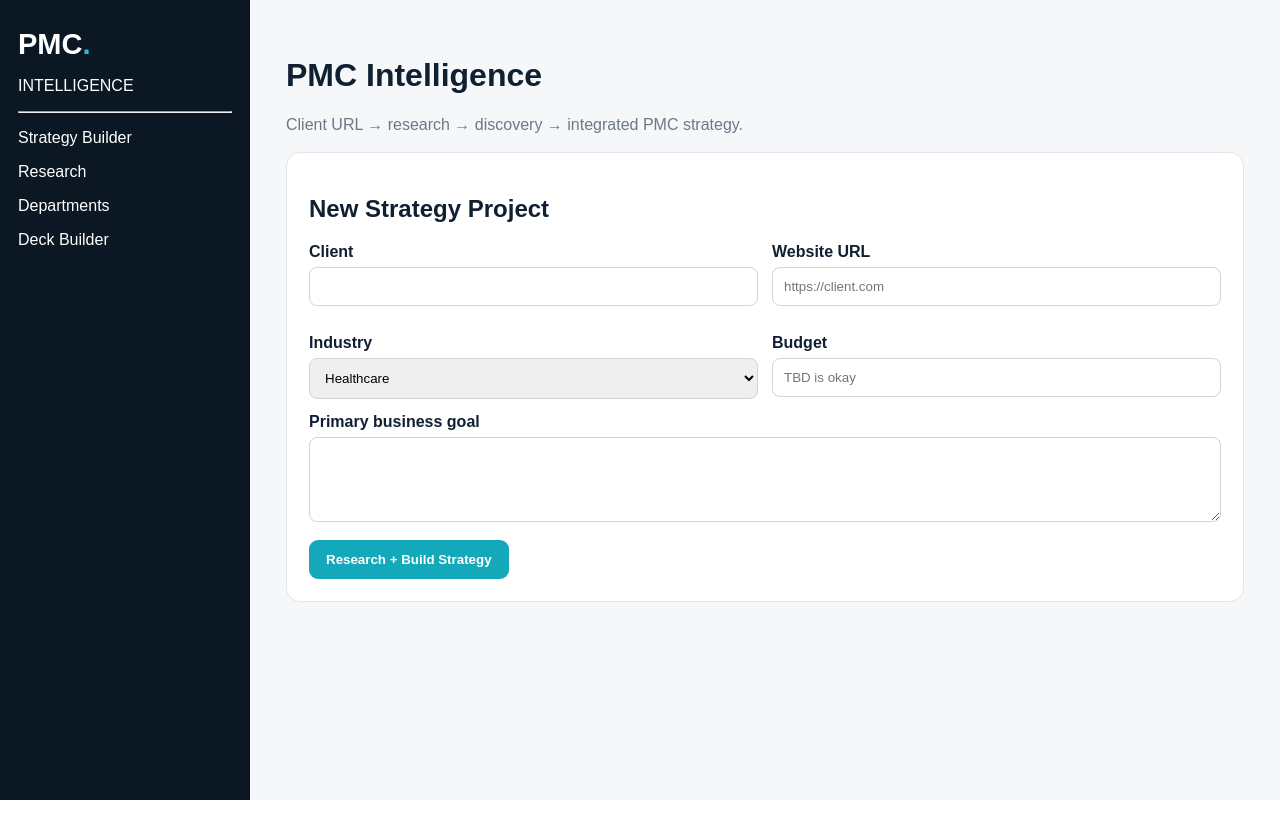
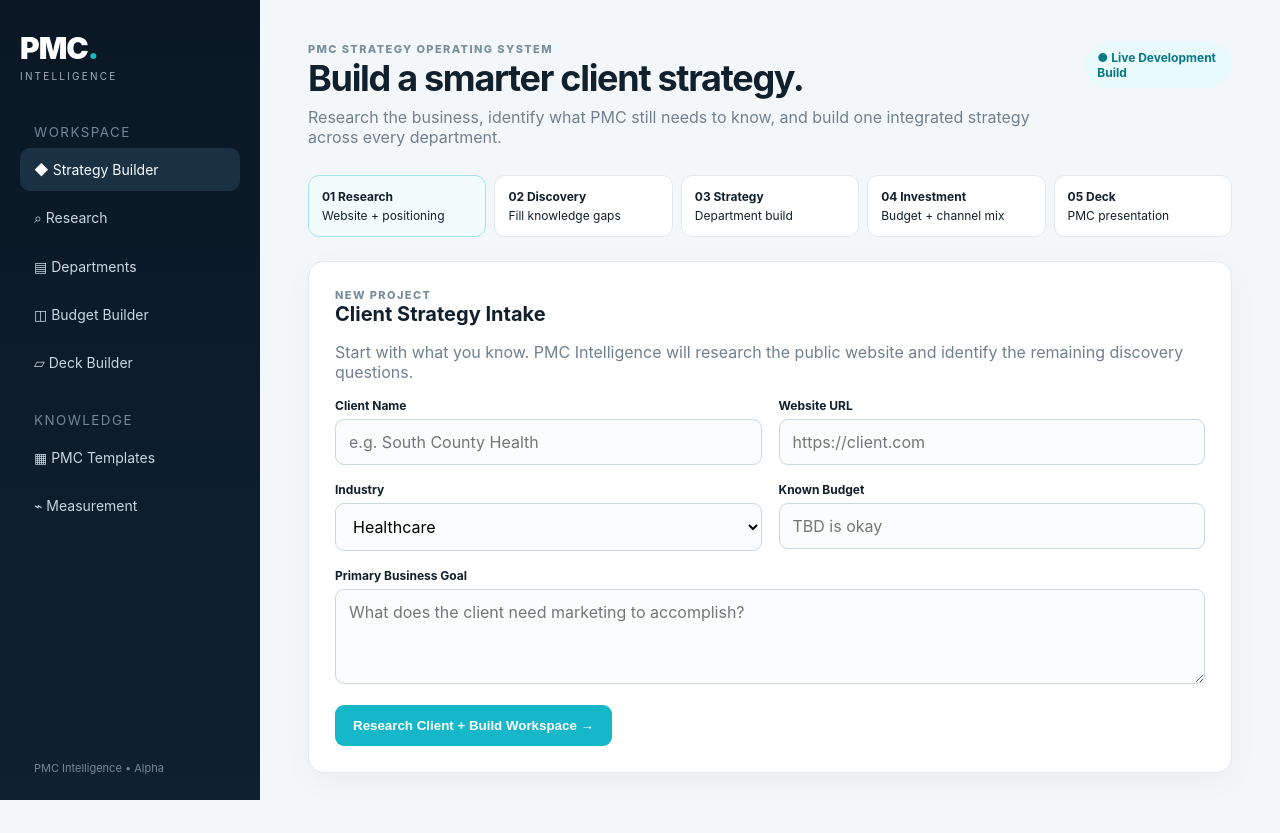
Before and after one commit to PMCMEDIA/pmc-intelligence, a Flask app: page / in a window 1280 px wide. Before the commit the page ends 800 px from the top, so only its background shows below. Run offline with Flask 3, Linux system fonts and the light colour scheme.

Commit message:
Polish PMC Intelligence UI and expand strategy workflow preview

```diff
--- a/templates/index.html
+++ b/templates/index.html
@@ -1,5 +1,56 @@
-<!doctype html><html><head><meta charset="utf-8"><meta name="viewport" content="width=device-width,initial-scale=1"><title>PMC Intelligence</title>
-<style>*{box-sizing:border-box}body{margin:0;font-family:Arial;background:#f5f7f9;color:#102033}.side{position:fixed;width:250px;inset:0 auto 0 0;background:#0c1724;color:white;padding:28px 18px}.logo{font-size:29px;font-weight:900}.teal{color:#25bfd2}.main{margin-left:250px;padding:36px}.card{background:white;border:1px solid #e0e6eb;border-radius:14px;padding:22px;margin:18px 0}.grid{display:grid;grid-template-columns:1fr 1fr;gap:14px}input,select,textarea{width:100%;padding:11px;border:1px solid #ccd5de;border-radius:8px;margin:6px 0 14px}textarea{min-height:85px}.btn{background:#13a9bb;color:white;border:0;padding:12px 17px;border-radius:9px;font-weight:700;cursor:pointer}.muted{color:#6d7886}.tag{display:inline-block;background:#e7f8fa;color:#087d8d;padding:5px 9px;border-radius:20px;font-size:11px}@media(max-width:800px){.side{display:none}.main{margin:0;padding:20px}.grid{grid-template-columns:1fr}}</style></head>
-<body><aside class="side"><div class="logo">PMC<span class="teal">.</span></div><p>INTELLIGENCE</p><hr><p>Strategy Builder</p><p>Research</p><p>Departments</p><p>Deck Builder</p></aside><main class="main"><h1>PMC Intelligence</h1><p class="muted">Client URL → research → discovery → integrated PMC strategy.</p>
-<div class="card"><h2>New Strategy Project</h2><div class="grid"><div><b>Client</b><input id=c></div><div><b>Website URL</b><input id=u placeholder="https://client.com"></div><div><b>Industry</b><select id=i><option>Healthcare</option><option>Restaurant / Hospitality</option><option>Insurance</option><option>Financial Services</option><option>B2B</option><option>Other</option></select></div><div><b>Budget</b><input id=b placeholder="TBD is okay"></div></div><b>Primary business goal</b><textarea id=g></textarea><button class=btn onclick=build()>Research + Build Strategy</button></div><div id=o></div>
-<script>async function build(){o.innerHTML='<div class=card><h2>Researching…</h2></div>';let r=await fetch('/api/projects',{method:'POST',headers:{'Content-Type':'application/json'},body:JSON.stringify({client:c.value||'New Client',url:u.value,industry:i.value,budget:b.value||'TBD',goal:g.value||'Grow qualified demand'})});let p=await r.json();let facts=p.strategy.facts.map(x=>'<li><b>'+x.source+':</b> '+x.label+' — '+x.value+'</li>').join('');let qs=p.questions.map(x=>'<li>'+x+'</li>').join('');let ds=Object.entries(p.strategy.departments).map(([k,v])=>'<h3>'+k+'</h3><p>'+v.join(' • ')+'</p>').join('');o.innerHTML='<div class=card><span class=tag>'+p.status+'</span><h2>Verified Research</h2><ul>'+facts+'</ul><h2>Smart Discovery</h2><ul>'+qs+'</ul></div><div class=card><h2>Executive Strategy</h2><p>'+p.strategy.executive+'</p>'+ds+'</div>'}</script></main></body></html>
+<!doctype html>
+<html>
+<head>
+<meta charset="utf-8"><meta name="viewport" content="width=device-width,initial-scale=1">
+<title>PMC Intelligence</title>
+<style>
+*{box-sizing:border-box}body{margin:0;font-family:Inter,-apple-system,BlinkMacSystemFont,"Segoe UI",sans-serif;background:#f4f7f9;color:#10202d}
+:root{--navy:#0b1724;--navy2:#132638;--teal:#16b7c8;--muted:#71808e;--line:#e2e9ee;--white:#fff}
+.shell{min-height:100vh}.side{position:fixed;inset:0 auto 0 0;width:260px;background:linear-gradient(180deg,var(--navy),#0d2131);color:white;padding:30px 20px}
+.logo{font-size:30px;font-weight:900;letter-spacing:-1px}.logo span{color:var(--teal)}.eyebrow{font-size:10px;letter-spacing:2.2px;color:#9fb0bf;margin-top:4px}
+.nav{margin-top:42px}.nav div{padding:13px 14px;border-radius:10px;margin:5px 0;color:#cbd7df;font-size:14px}.nav .active{background:#1a3144;color:white}.nav small{display:block;color:#72889a;margin:28px 14px 8px;text-transform:uppercase;letter-spacing:1.5px}
+.version{position:absolute;bottom:25px;left:34px;color:#73899a;font-size:11px}.main{margin-left:260px;padding:42px 48px;max-width:1500px}
+.hero{display:flex;justify-content:space-between;gap:30px;align-items:flex-start;margin-bottom:28px}.hero h1{font-size:36px;letter-spacing:-1.3px;margin:0 0 7px}.muted{color:var(--muted)}
+.status{background:#e9fafb;color:#087987;padding:8px 12px;border-radius:999px;font-size:12px;font-weight:700}.card{background:white;border:1px solid var(--line);border-radius:16px;padding:26px;margin:18px 0;box-shadow:0 8px 30px rgba(12,31,45,.04)}
+.card h2{margin:0 0 6px;font-size:20px}.grid{display:grid;grid-template-columns:1fr 1fr;gap:17px}.field label{display:block;font-size:12px;font-weight:750;margin-bottom:6px}
+input,select,textarea{width:100%;padding:12px 13px;border:1px solid #ccd8df;border-radius:9px;background:#fbfcfd;font:inherit;outline:none}input:focus,select:focus,textarea:focus{border-color:var(--teal);box-shadow:0 0 0 3px #16b7c817}textarea{min-height:95px;resize:vertical}
+.full{grid-column:1/-1}.btn{background:var(--navy);color:white;border:0;padding:13px 18px;border-radius:9px;font-weight:750;cursor:pointer}.btn.primary{background:var(--teal)}.btn:hover{filter:brightness(.96)}
+.progress{display:grid;grid-template-columns:repeat(5,1fr);gap:8px;margin:24px 0}.step{background:white;border:1px solid var(--line);padding:13px;border-radius:11px;font-size:12px}.step b{display:block;margin-bottom:4px}.step.done{border-color:#a6e4ea;background:#f3fcfd}
+.section-label{font-size:11px;font-weight:800;letter-spacing:1.4px;color:#78909e;text-transform:uppercase}.facts{display:grid;grid-template-columns:1fr 1fr;gap:10px;margin-top:15px}.fact{border:1px solid var(--line);border-radius:10px;padding:13px}.fact b{font-size:11px;color:#118a98;display:block;margin-bottom:4px}
+.questions li{margin:8px 0;line-height:1.45}.dept-grid{display:grid;grid-template-columns:repeat(2,1fr);gap:12px}.dept{border:1px solid var(--line);border-radius:12px;padding:17px}.dept h3{margin:0 0 8px;font-size:15px}.dept p{margin:0;color:#657582;line-height:1.5}
+.notice{padding:13px 15px;border-radius:10px;background:#fff8e7;border:1px solid #f3e1ae;color:#755b17;font-size:13px;margin-top:16px}
+.loading{display:flex;gap:12px;align-items:center}.spinner{width:20px;height:20px;border:3px solid #d9eef1;border-top-color:var(--teal);border-radius:50%;animation:s .8s linear infinite}@keyframes s{to{transform:rotate(360deg)}}
+@media(max-width:900px){.side{display:none}.main{margin:0;padding:24px}.grid,.facts,.dept-grid{grid-template-columns:1fr}.progress{grid-template-columns:1fr 1fr}.hero{display:block}.status{display:inline-block;margin-top:12px}}
+</style></head>
+<body><div class="shell">
+<aside class="side"><div class="logo">PMC<span>.</span></div><div class="eyebrow">INTELLIGENCE</div>
+<div class="nav"><small>Workspace</small><div class="active">◆ Strategy Builder</div><div>⌕ Research</div><div>▤ Departments</div><div>◫ Budget Builder</div><div>▱ Deck Builder</div><small>Knowledge</small><div>▦ PMC Templates</div><div>⌁ Measurement</div></div><div class="version">PMC Intelligence • Alpha</div></aside>
+<main class="main">
+<div class="hero"><div><div class="section-label">PMC Strategy Operating System</div><h1>Build a smarter client strategy.</h1><div class="muted">Research the business, identify what PMC still needs to know, and build one integrated strategy across every department.</div></div><span class="status">● Live Development Build</span></div>
+<div class="progress"><div class="step done"><b>01 Research</b>Website + positioning</div><div class="step"><b>02 Discovery</b>Fill knowledge gaps</div><div class="step"><b>03 Strategy</b>Department build</div><div class="step"><b>04 Investment</b>Budget + channel mix</div><div class="step"><b>05 Deck</b>PMC presentation</div></div>
+<div class="card"><div class="section-label">New Project</div><h2>Client Strategy Intake</h2><p class="muted">Start with what you know. PMC Intelligence will research the public website and identify the remaining discovery questions.</p>
+<div class="grid">
+<div class="field"><label>Client Name</label><input id=c placeholder="e.g. South County Health"></div>
+<div class="field"><label>Website URL</label><input id=u placeholder="https://client.com"></div>
+<div class="field"><label>Industry</label><select id=i><option>Healthcare</option><option>Restaurant / Hospitality</option><option>Insurance</option><option>Financial Services</option><option>B2B</option><option>Education</option><option>Home / Construction</option><option>Other</option></select></div>
+<div class="field"><label>Known Budget</label><input id=b placeholder="TBD is okay"></div>
+<div class="field full"><label>Primary Business Goal</label><textarea id=g placeholder="What does the client need marketing to accomplish?"></textarea></div>
+<div class="full"><button class="btn primary" onclick="build()">Research Client + Build Workspace →</button></div>
+</div></div>
+<div id=o></div>
+</main></div>
+<script>
+async function build(){
+o.innerHTML='<div class="card loading"><div class="spinner"></div><div><b>Researching client website…</b><div class="muted">Building the initial PMC strategy workspace.</div></div></div>';
+try{
+let r=await fetch('/api/projects',{method:'POST',headers:{'Content-Type':'application/json'},body:JSON.stringify({client:c.value||'New Client',url:u.value,industry:i.value,budget:b.value||'TBD',goal:g.value||'Grow qualified demand'})});
+let p=await r.json();
+let facts=p.strategy.facts.length?p.strategy.facts.map(x=>'<div class="fact"><b>'+x.source+'</b><strong>'+x.label+'</strong><div class="muted">'+x.value+'</div></div>').join(''):'<p class="muted">No website facts were extracted. Discovery input will be especially important.</p>';
+let qs=p.questions.map(x=>'<li>'+x+'</li>').join('');
+let ds=Object.entries(p.strategy.departments).map(([k,v])=>'<div class="dept"><h3>'+k+'</h3><p>'+v.join(' • ')+'</p></div>').join('');
+o.innerHTML='<div class="card"><div class="section-label">Research</div><h2>What we know so far</h2><div class="facts">'+facts+'</div><div class="notice">Verified website research, client-provided information and PMC recommendations should remain separate throughout the strategy.</div></div>'+
+'<div class="card"><div class="section-label">Discovery</div><h2>What we still need to know</h2><ol class="questions">'+qs+'</ol><button class="btn">Save Discovery Answers</button></div>'+
+'<div class="card"><div class="section-label">Integrated Strategy</div><h2>Executive Direction</h2><p>'+p.strategy.executive+'</p><h2 style="margin-top:28px">Department Framework</h2><div class="dept-grid">'+ds+'</div><div style="margin-top:22px"><button class="btn">Edit Strategy</button> <button class="btn primary">Approve + Continue to Investment →</button></div></div>';
+}catch(e){o.innerHTML='<div class="card"><h2>Something went wrong</h2><p class="muted">'+e+'</p></div>'}
+}
+</script></body></html>
```
